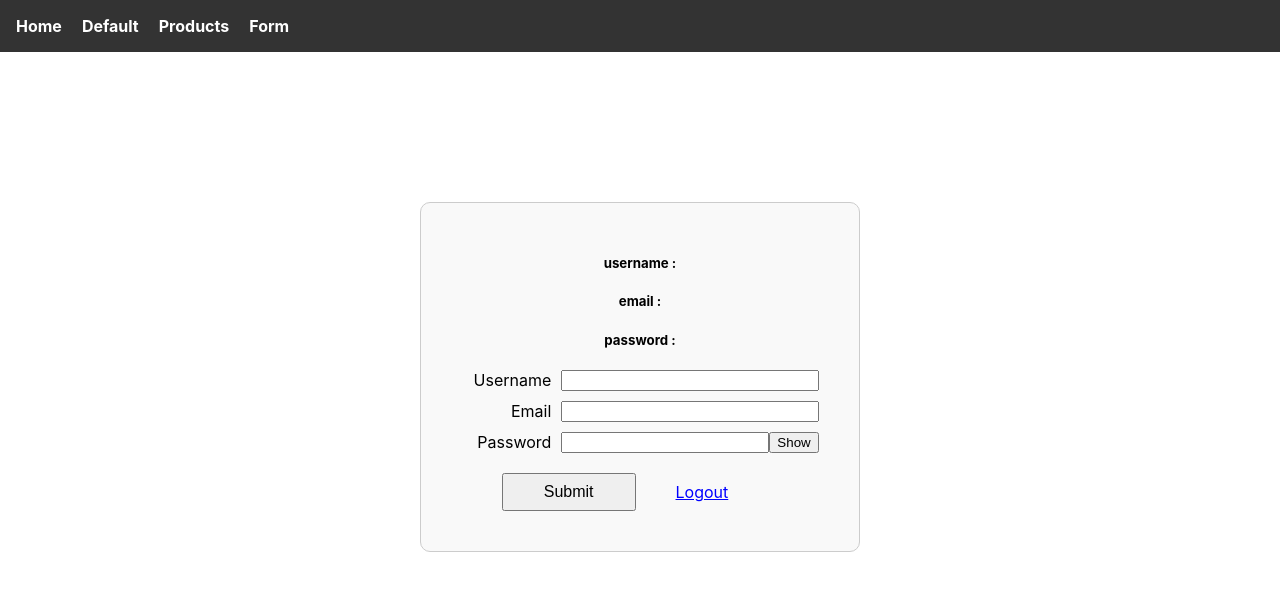
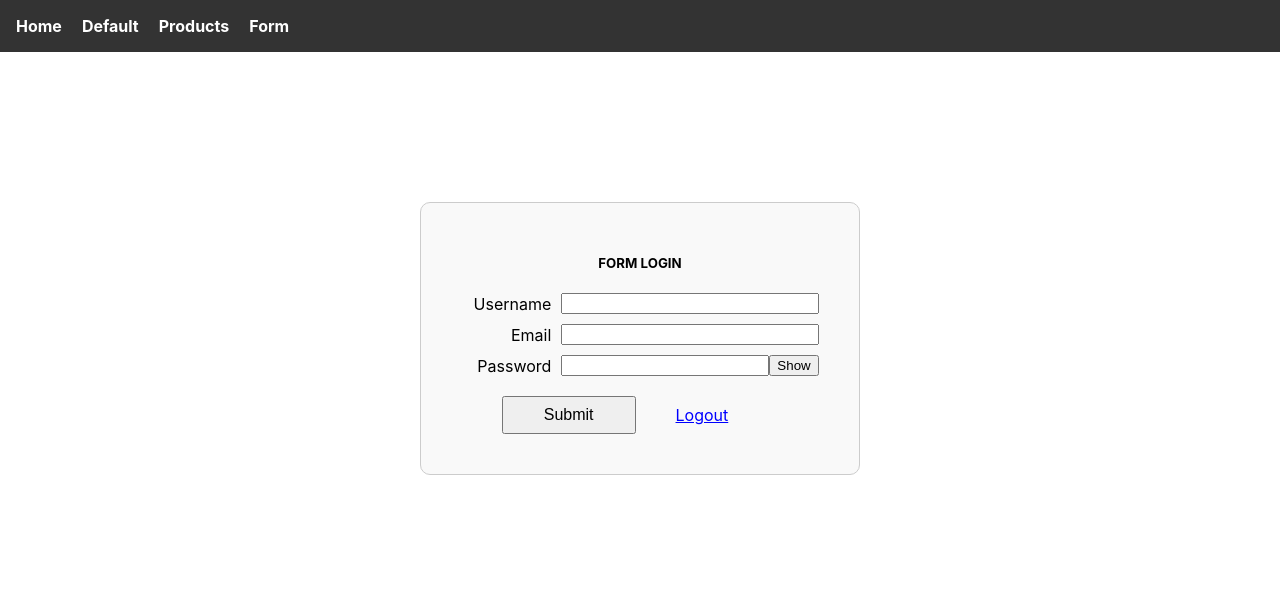
Before and after one commit to rcsoliz/desarrollo-front-end-react, a React (Create React App) app: page /login in a window 1280 px wide. Shown: the top 590 px of the page. Built offline with nearby package versions, Linux system fonts and the light colour scheme.

Commit message:
task-end step-6 v-develop

```diff
--- a/src/screens/Forms/LoginForm.jsx
+++ b/src/screens/Forms/LoginForm.jsx
@@ -82,9 +82,7 @@ const LoginForm =() => {
 
             <div className="container">
                 <form onSubmit={handleChangeSubmit}>
-                    <h5>username : {form.formData.username}</h5>
-                    <h5>email : {form.formData.email}</h5>
-                    <h5>password : {form.formData.password}</h5>
+                    <h5>FORM LOGIN</h5>
                     <div>
                         <label htmlFor="username">Username</label>
                         <input
```
